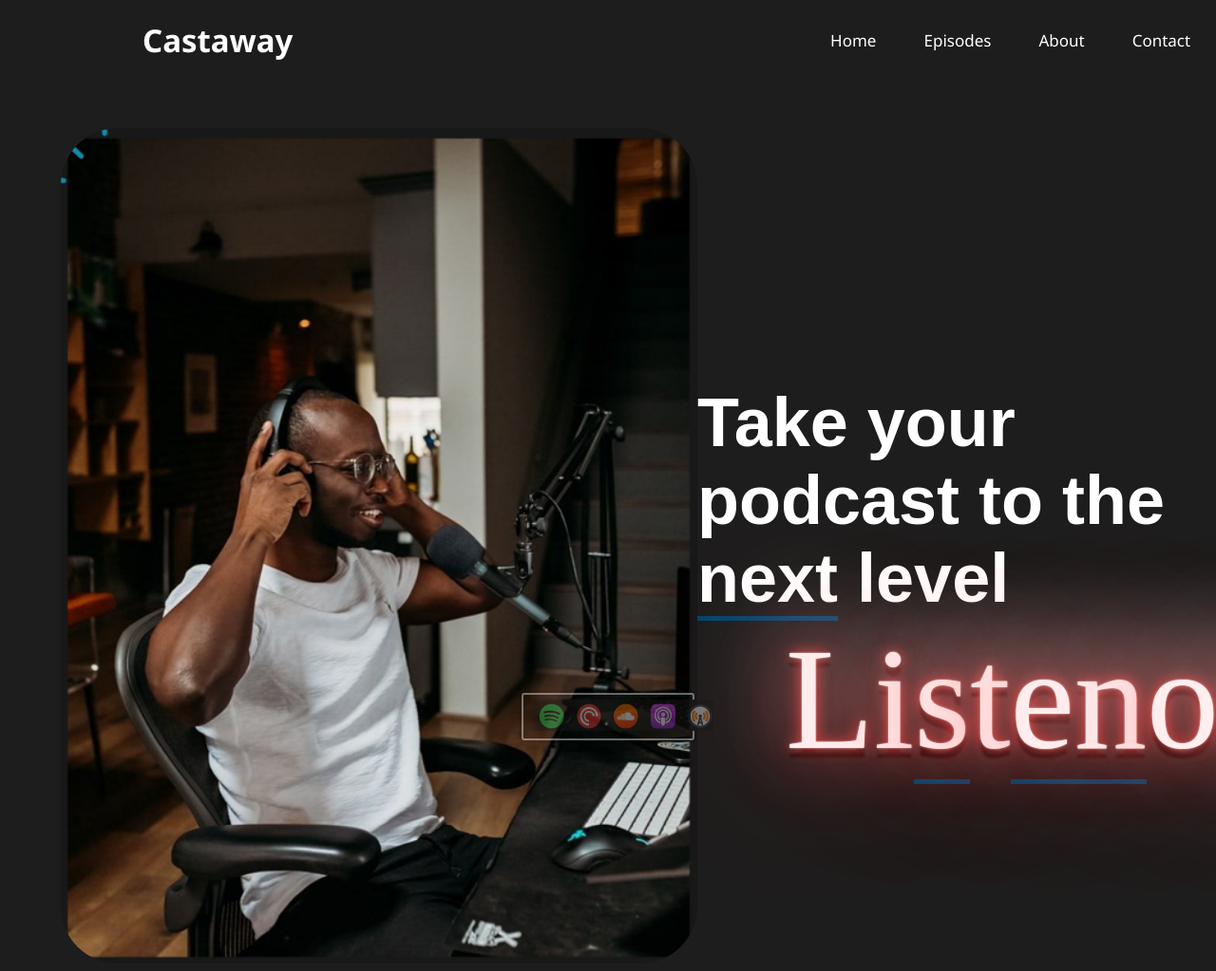
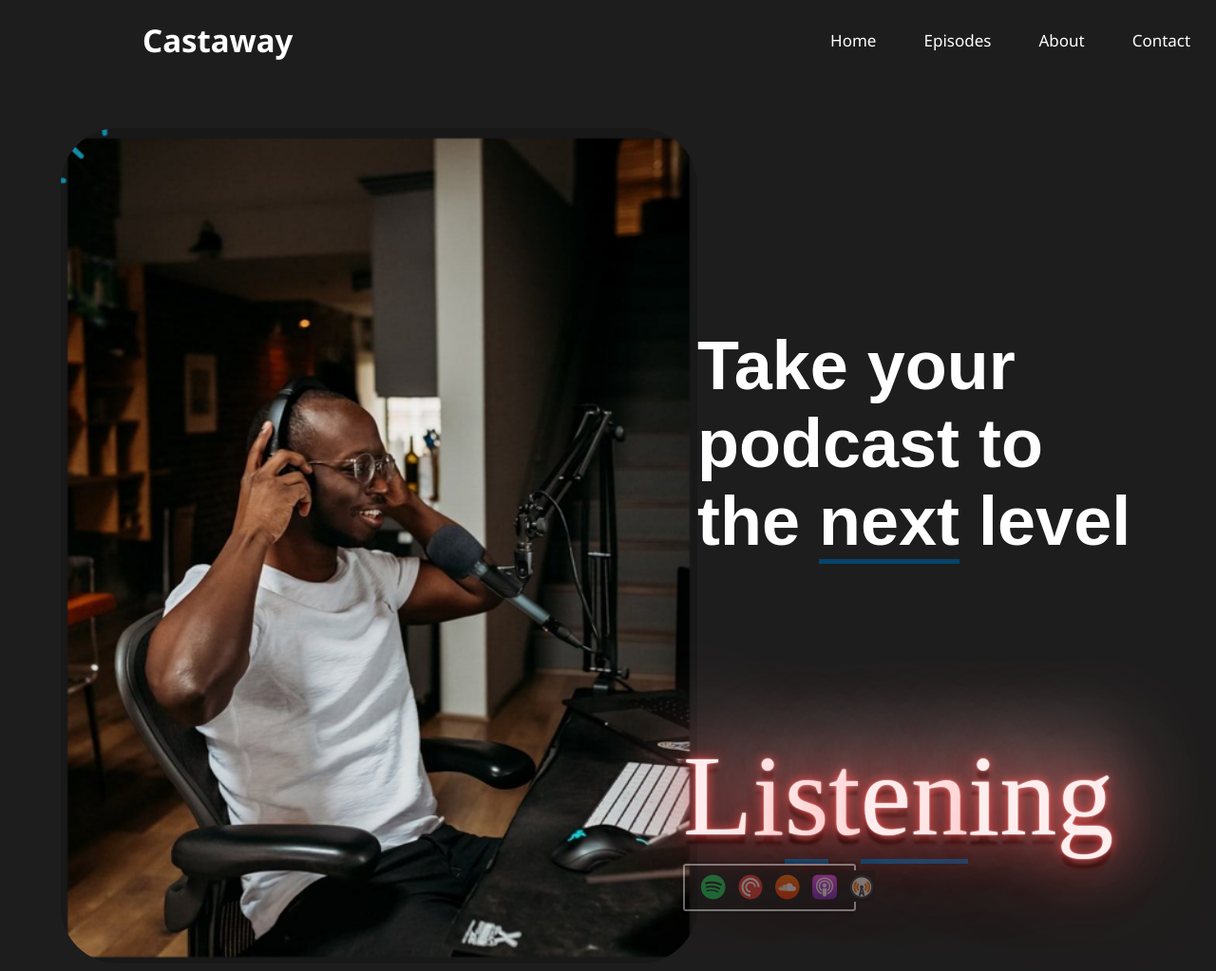
Before and after one commit to Istamovashakhzoda/Castaway, a plain HTML site: page index.html in a window 1280 px wide. Shown: the top 1023 px of the page at 95% size. Drawn offline with Linux system fonts and the light colour scheme.

Commit message:
git finish animation

```diff
--- a/index.html
+++ b/index.html
@@ -31,14 +31,12 @@
         </div>
         <div class="header_information">
           <h1>Take your podcast to the <span>next</span> level</h1>
-          <div class="logo"><b>Li<span>s</span>t<span>en</span>on</b></div>
+          <div class="logo">
+            <b>Li<span>s</span>t<span>en</span>ing</b>
+          </div>
           <a href="https://twitter.com/nodws" id="btn-twtr" target="_b"
             ><img src="./images/Screenshot 2024-06-15 154203.png" alt=""
           /></a>
-          <!-- <div class="devices">
-            <p>Listen on</p>
-            <img src="./images/Screenshot 2024-06-15 154203.png" alt="" />
-          </div> -->
         </div>
       </div>
     </header>
--- a/style.css
+++ b/style.css
@@ -55,7 +55,6 @@
 .header_information {
   width: 540px;
   font-size: 36px;
-  /* color: #ffff; */
   font-weight: thin;
   font-family: sans-serif;
   padding-top: 150px;
@@ -65,26 +64,17 @@
   border-bottom: 5px solid rgb(5, 68, 108);
 }
 
-/* .devices {
-  padding-top: 220px;
-  font-size: 18px;
-} */
 @import url(//fonts.googleapis.com/css?family=Vibur);
 .logo {
   text-align: center;
   width: 65%;
   height: 250px;
-  margin: auto;
-  /* position: absolute;
-  top: 0;
-  left: 0;
-  right: 0;
-  bottom: 0; */
+  margin: 180px 0 0 -15px;
   user-select: none;
 }
 
 .logo b {
-  font: 400 19vh "Vibur";
+  font: 300 15vh "Vibur";
   color: #fee;
   text-shadow: 0 -40px 100px, 0 0 2px, 0 0 1em #ff4444, 0 0 0.5em #ff4444,
     0 0 0.1em #ff4444, 0 10px 3px #000;
@@ -128,7 +118,6 @@
   }
 }
 
-/* follow me @nodws */
 #btn-twtr {
   clear: both;
   color: #fff;
@@ -142,11 +131,7 @@
   width: 13em;
   padding: 5px 10px;
   font-weight: 600;
-  position: absolute;
-  bottom: 20px;
-  left: 0;
-  right: 0;
-  margin: 0 auto;
+  margin: -110px 0 0 -15px;
   background: rgba(0, 0, 0, 0.2);
   box-shadow: 0 0 0px 3px rgba(0, 0, 0, 0.2);
   opacity: 0.4;
```
